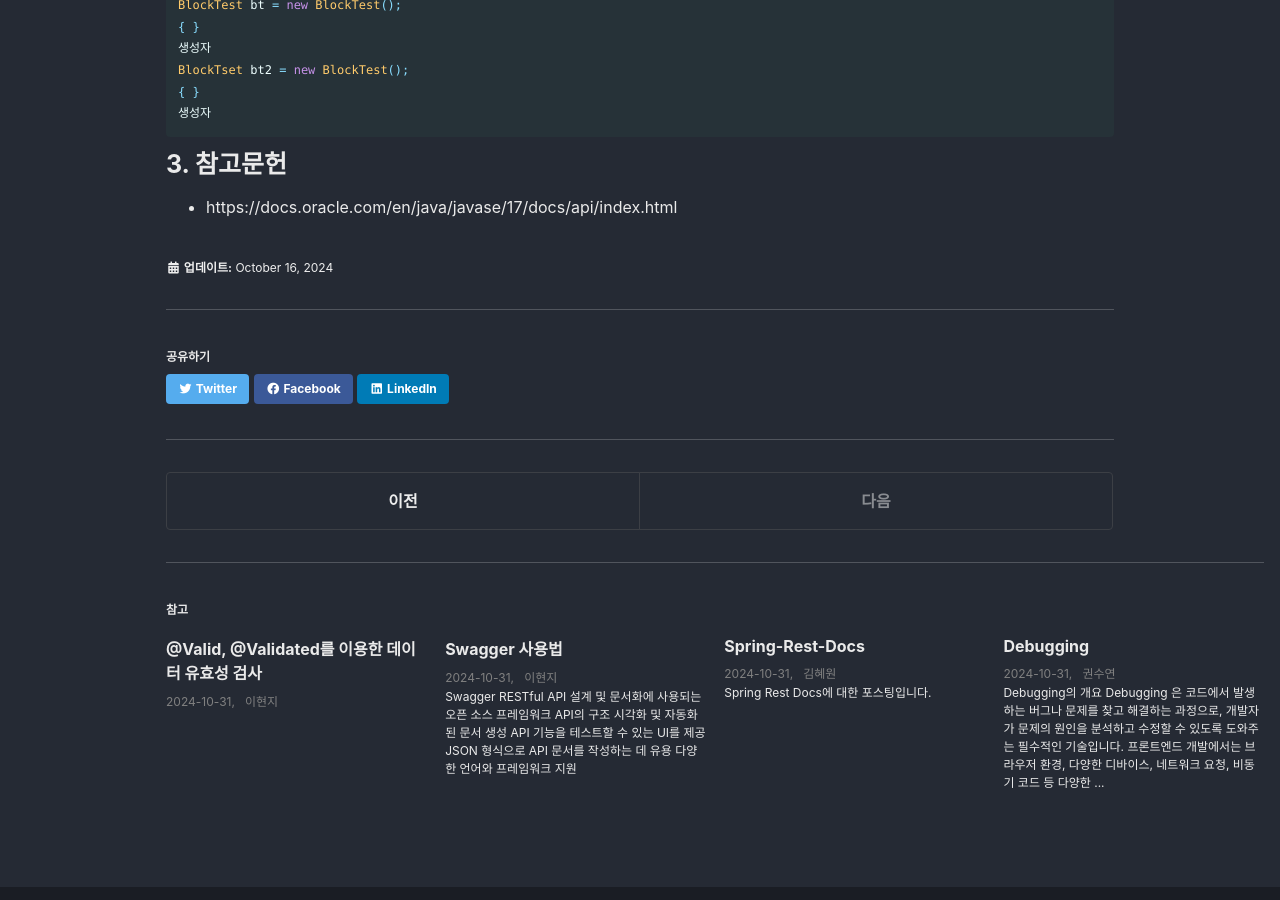
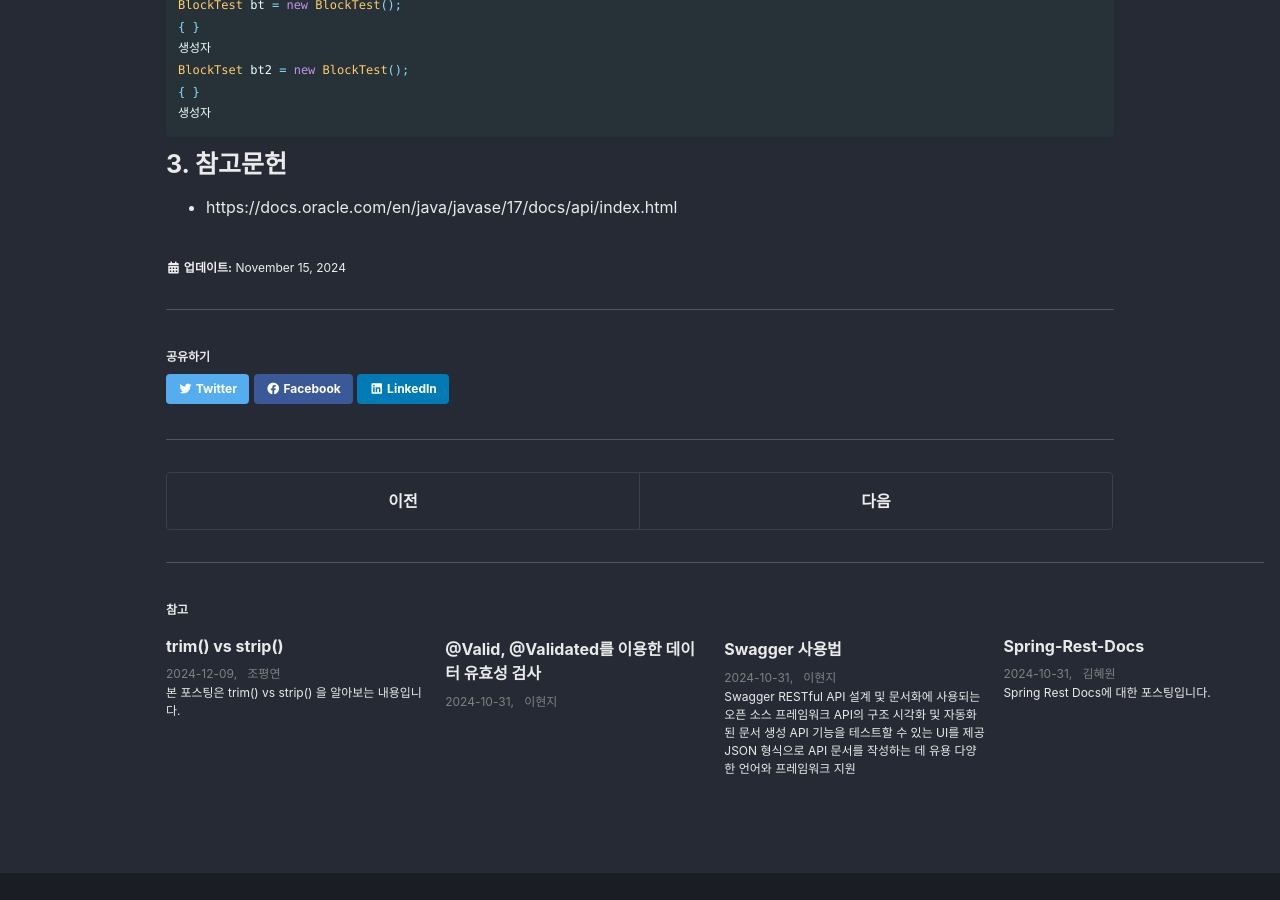
Before and after one commit to epozen-dt/epozen-dt.github.io, a Jekyll site: the page built from _posts/2024-11-15-초기화블럭.md, in a window 1280 px wide and 900 px high, scrolled down 2463 px. Built offline with Jekyll 4.4.1, drawn with Linux system fonts in a browser that asks for light colours; cached includes are drawn as plain includes; part of the change alters nothing that is shown.

Commit message:
12월 포스팅 by cpy

````diff
--- a/_posts/2024-11-15-초기화블럭.md
+++ b/_posts/2024-11-15-초기화블럭.md
@@ -1,6 +1,6 @@
 ---
 title: "초기화블럭"
-last_modified_at: 2024-10-16
+last_modified_at: 2024-11-15
 author: 조평연
 ---
 
--- /dev/null
+++ b/_posts/2024-12-09-trim-strip.md
@@ -0,0 +1,59 @@
+---
+title: "trim() vs strip()"
+last_modified_at: 2024-12-09
+author: 조평연
+---
+
+본 포스팅은 trim() vs strip() 을 알아보는 내용입니다.
+
+로그파일에서 로그를 파싱하려고 정규표현식으로 파싱하는데  매치 부분에서 매치가 되지 않는걸
+한참을 찾아보다 문자열 마지막에 커서를 맨앞으로 보내는 개행 (\r) 문이 들어가는걸 발견했습니다.
+
+테스트 케이스에서는 문자를 직접 작성하다보니 문제가 없었는데
+실제 서버에서 로그파일이 찍힐때는 해당 개행이 들어가는 것이였습니다.
+
+개발을 할때 최종 데이터를 반환하고 그걸 찍어보고 확인해보는 작업도 필요하단걸 느꼈습니다.
+
+# 1. trim() vs strip()
+- trim() : 문자열에 양변에 있는 공백을 제거한 결과값을 반환
+- strip() 은 JDK11에서 부터 지원하는 양변에 공백 + 유니코드 전반의 whitespace 문자까지 제거 가능
+
+# 2. 예제
+```java
+public class StringTrimStripExample {
+    public static void main(String[] args) {
+        // 양변에 있는 공백문자 삭제
+        // 아스키코드에 대해서는 모두 다 작동 잘함
+        String str1 = "        \t\t\n\rhello        \t\t\n\r";
+        System.out.println("Before: \"" + str1 + "\"");
+        System.out.println("After trim: \"" + str1.trim() + "\"");
+        System.out.println("After strip: \"" + str1.strip() + "\"");
+        System.out.println();
+
+        // 유니코드에 대해서는 trim() 작동하지 않음
+        // 유니코드에 대해서는 strip()만 작동 (JDK11+)
+        String str2 = '\u2001' + "String    with    space" + '\u2001';
+        System.out.println("Before: \"" + str2 + "\"");
+        System.out.println("After trim: \"" + str2.trim() + "\"");
+        System.out.println("After strip: \"" + str2.strip() + "\"");
+    }
+}
+```
+
+# 3. 결과
+```java
+Before: "
+
+hello
+
+"
+After trim: "hello"
+After strip: "hello"
+
+Before: " String    with    space "
+After trim: " String    with    space "
+After strip: "String    with    space"
+```
+
+# 4. 참고문헌
+- https://docs.oracle.com/en/java/javase/17/
````
